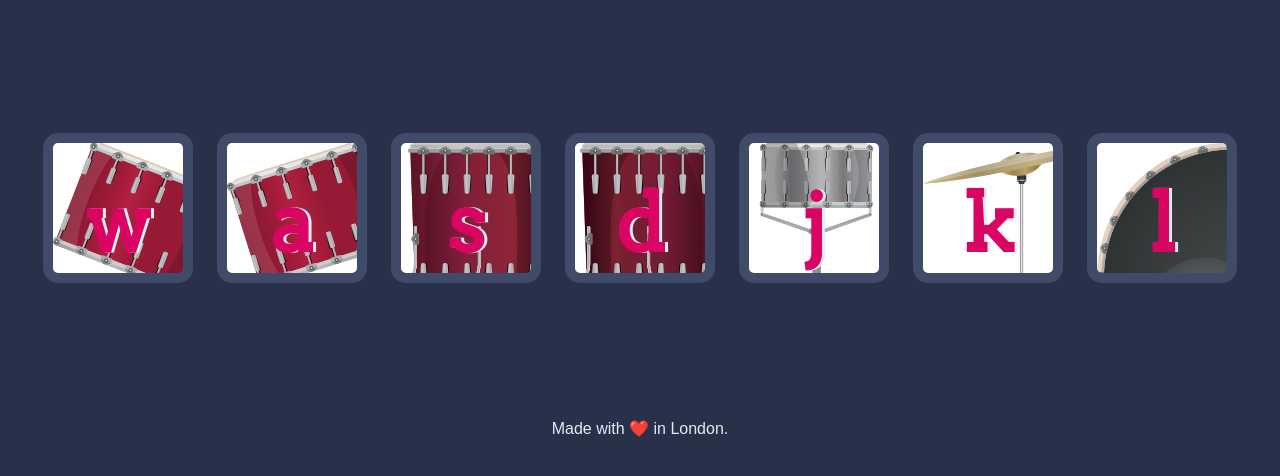
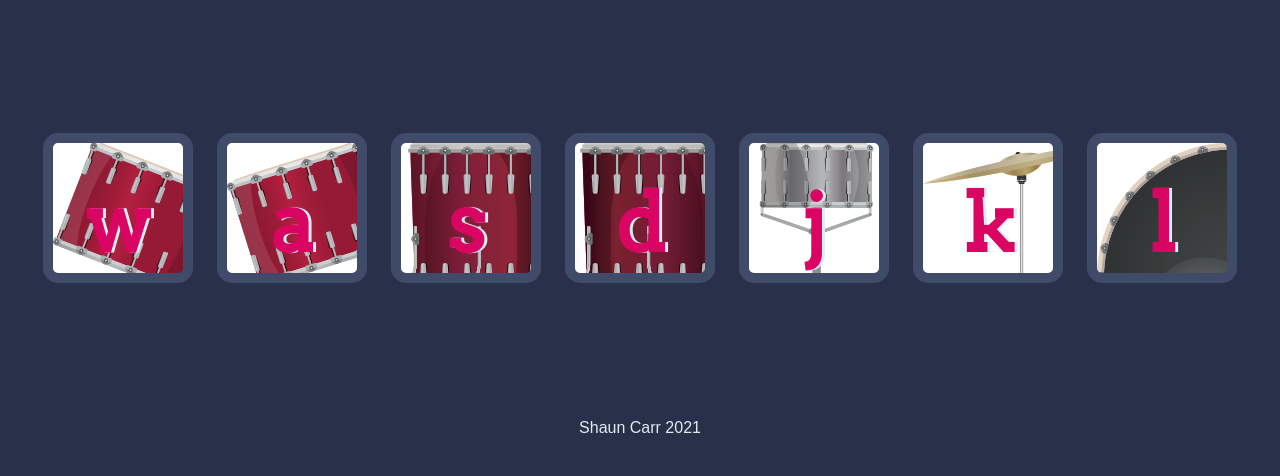
Before and after one commit to clovertwin/drumkit, a plain HTML site: page index.html in a window 1280 px wide. Shown: the part 156-632 px from the top of the page. Drawn offline with Linux system fonts and the light colour scheme.

Commit message:
changed footer in index.html

```diff
--- a/index.html
+++ b/index.html
@@ -23,7 +23,7 @@
 
 
   <footer>
-    Made with ❤️ in London.
+    Shaun Carr 2021
   </footer>
   <script src="javascript/index.js" charset="utf-8"></script>
 </body>
```
